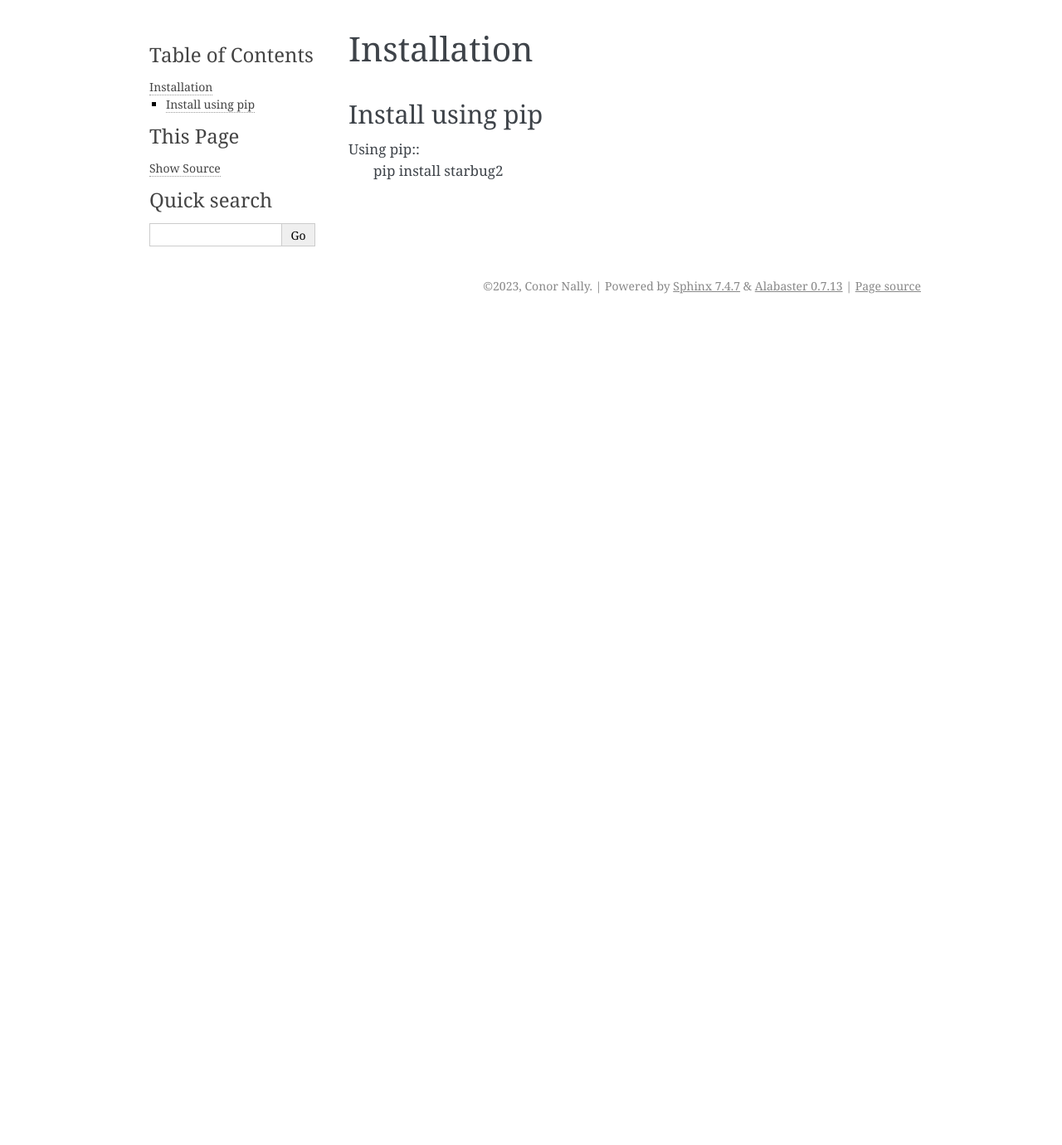
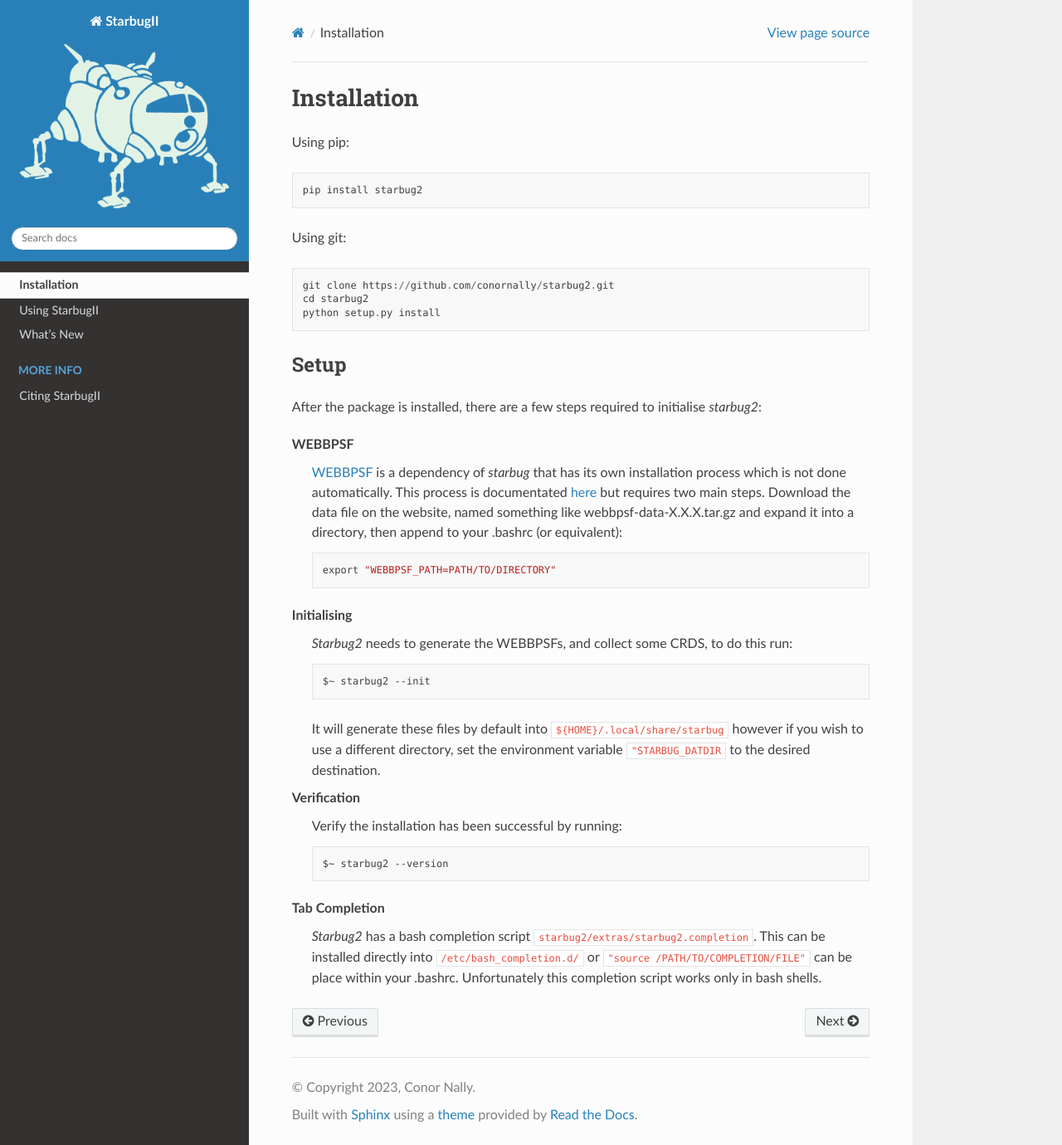
Before and after one commit to conornally/starbug2, a Sphinx documentation site: the page built from docs/source/install.rst, in a window 1280 px wide and 1380 px high. Shown: the whole window at 83% size. Built offline with Sphinx 7.4.7 and the Read the Docs theme 2.0.0, drawn with Linux system fonts in a browser that asks for light colours.

Commit message:
adding some docs

```diff
--- /dev/null
+++ b/docs/source/aperture.rst
@@ -0,0 +1,3 @@
+*******************
+Aperture Photometry
+*******************
--- /dev/null
+++ b/docs/source/background.rst
@@ -0,0 +1,3 @@
+**************************************
+Diffuse Background Emission Estimation
+**************************************
--- /dev/null
+++ b/docs/source/changes.rst
@@ -0,0 +1,3 @@
+**********
+What's New
+**********
--- a/docs/source/conf.py
+++ b/docs/source/conf.py
@@ -44,9 +44,10 @@
 # The theme to use for HTML and HTML Help pages.  See the documentation for
 # a list of builtin themes.
 #
-html_theme = 'alabaster'
-
+html_theme = 'sphinx_rtd_theme'
+html_logo = "_static/starbug.png"
 # Add any paths that contain custom static files (such as style sheets) here,
 # relative to this directory. They are copied after the builtin static files,
 # so a file named "default.css" will overwrite the builtin "default.css".
 html_static_path = ['_static']
+html_favicon="_static/starbug.ico"
--- /dev/null
+++ b/docs/source/detection.rst
@@ -0,0 +1,3 @@
+****************
+Source Detection
+****************
--- a/docs/source/install.rst
+++ b/docs/source/install.rst
@@ -2,8 +2,38 @@
 Installation
 ************
 
-Install using pip
-=================
 
 Using pip::
+
     pip install starbug2
+
+Using git::
+
+    git clone https://github.com/conornally/starbug2.git
+    cd starbug2
+    python setup.py install
+
+Setup
+-----
+
+After the package is installed, there are a few steps required to initialise *starbug2*:
+
+WEBBPSF
+    `WEBBPSF <https://github.com/spacetelescope/webbpsf>`_ is a dependency of *starbug* that has its own installation process which is not done automatically. This process is documentated `here <https://webbpsf.readthedocs.io/en/latest/installation.html>`_ but requires two main steps. Download the data file on the website, named something like webbpsf-data-X.X.X.tar.gz and expand it into a directory, then append to your .bashrc (or equivalent)::
+
+        export "WEBBPSF_PATH=PATH/TO/DIRECTORY"
+
+Initialising
+    *Starbug2* needs to generate the WEBBPSFs, and collect some CRDS, to do this run::
+
+        $~ starbug2 --init
+
+    It will generate these files by default into :code:`${HOME}/.local/share/starbug` however if you wish to use a different directory, set the environment variable :code:`"STARBUG_DATDIR` to the desired destination.
+
+Verification
+    Verify the installation has been successful by running::
+
+        $~ starbug2 --version
+
+Tab Completion
+    *Starbug2* has a bash completion script :code:`starbug2/extras/starbug2.completion`. This can be installed directly into :code:`/etc/bash_completion.d/` or :code:`"source /PATH/TO/COMPLETION/FILE"` can be place within your .bashrc. Unfortunately this completion script works only in bash shells.
--- /dev/null
+++ b/docs/source/matching.rst
@@ -0,0 +1,3 @@
+******************
+Catalogue Matching
+******************
--- /dev/null
+++ b/docs/source/psf.rst
@@ -0,0 +1,3 @@
+**************
+PSF Photometry
+**************
--- a/starbug2/__init__.py
+++ b/starbug2/__init__.py
@@ -15,7 +15,7 @@
  > %s
 """
 
-motd="Now with extended compatibility, try starbug on non JWST images."
+motd="https://starbug2.readthedocs.io/en/latest/"
 
 from os import getenv
 _=getenv("STARBUG_DATDIR")
```
Also changed, not shown: docs/source/guide.rst (added, +57 -0 lines), docs/source/index.rst (+20 -3 lines), docs/source/param.rst (added, +165 -0 lines), docs/source/ref.rst (added, +20 -0 lines), docs/source/_static/starbug.ico (added), docs/source/_static/starbug.png (added), 1 other file.
